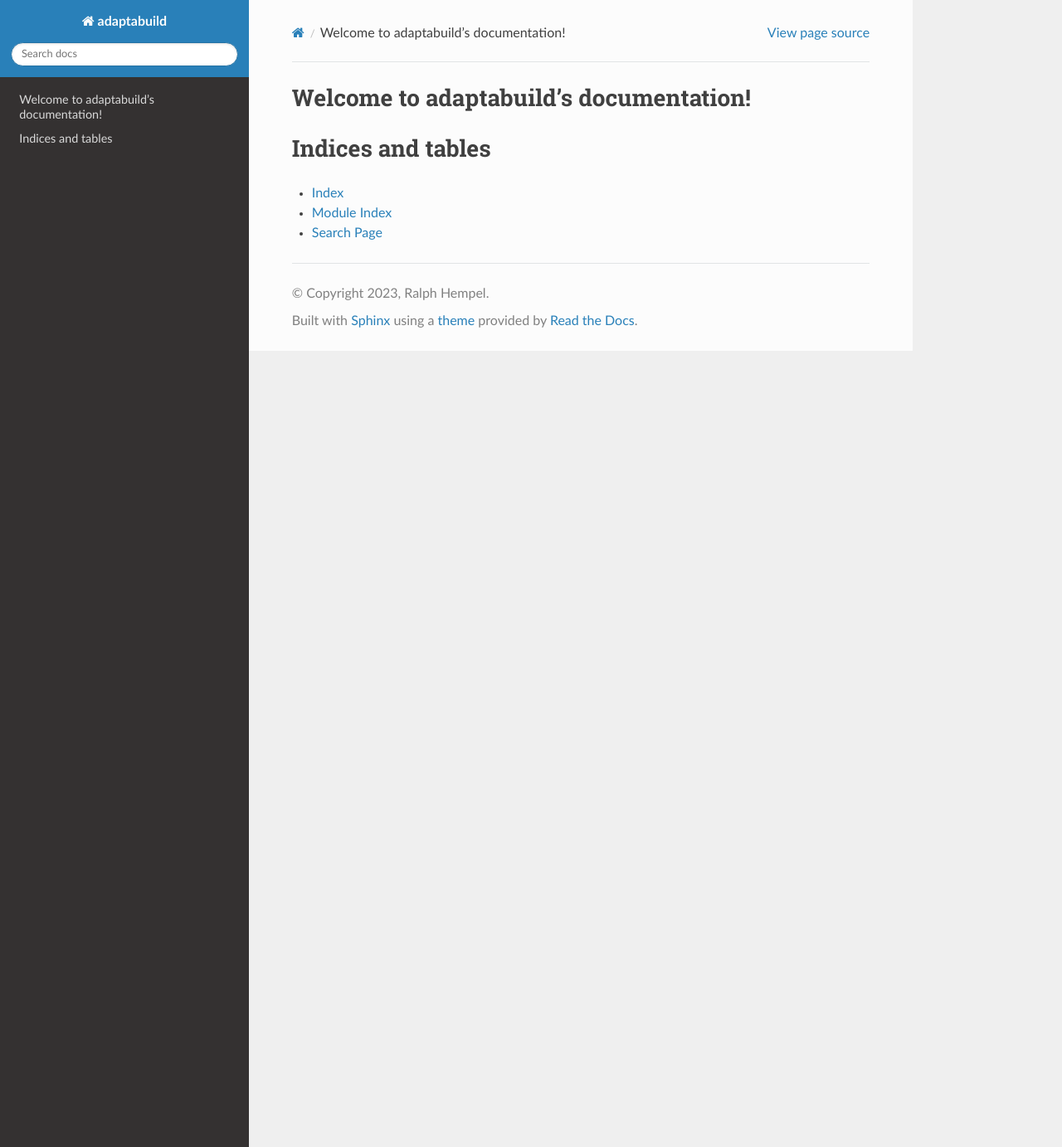
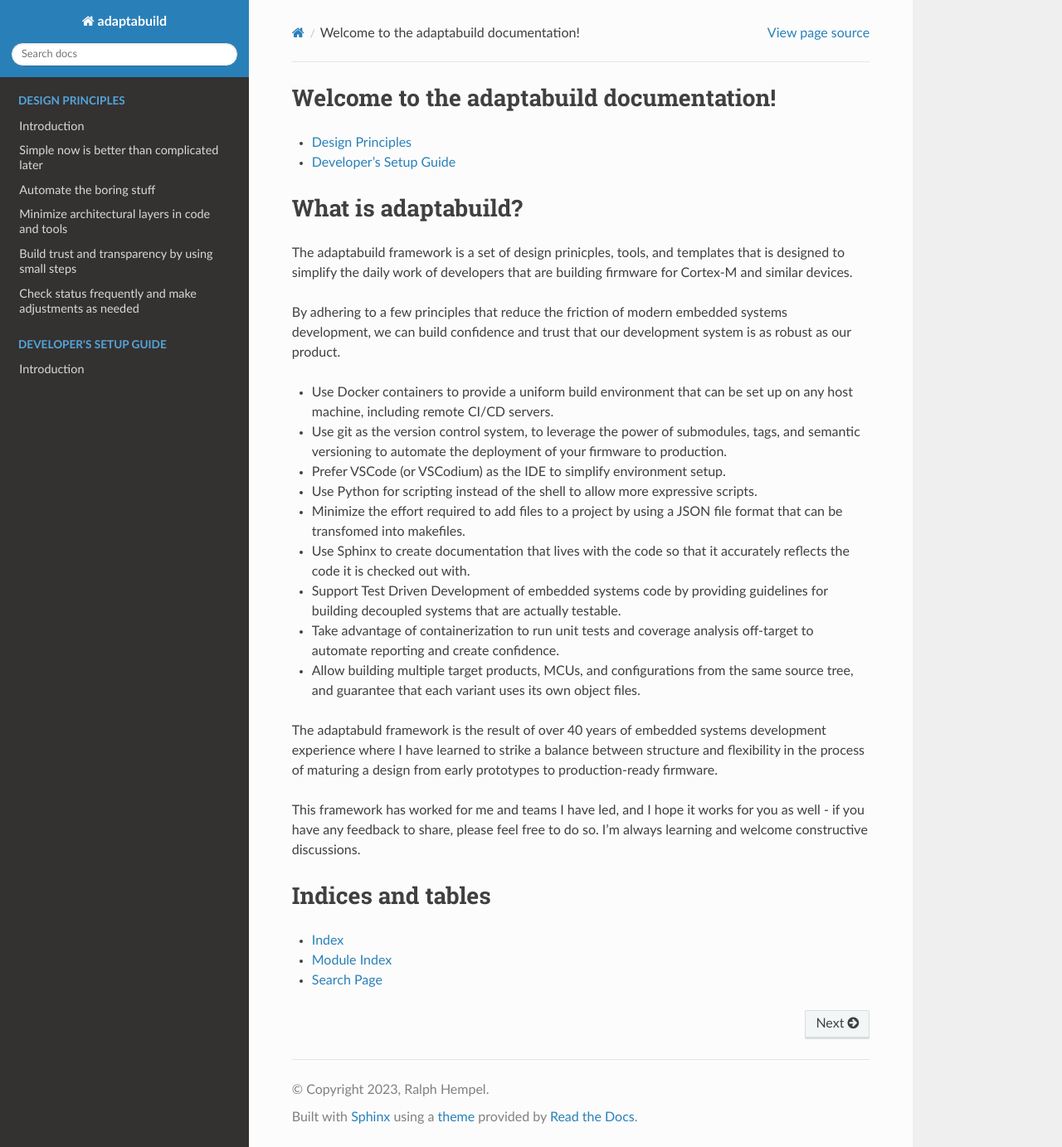
Before and after one commit to rhempel/adaptabuild, a Sphinx documentation site: the page built from doc/sphinx/source/index.rst, in a window 1280 px wide and 1383 px high. Shown: the whole window at 83% size. Built offline with Sphinx 7.4.7 and the Read the Docs theme 2.0.0, drawn with Linux system fonts in a browser that asks for light colours.

Commit message:
[ABE-1] Add design guidelines doc

```diff
--- /dev/null
+++ b/doc/sphinx/source/design_principles/design_principles.rst
@@ -0,0 +1,283 @@
+.. |Product| replace:: ``adaptabuild``
+
+Introduction
+============
+
+For any product development effort, it is important to have guiding principles
+set out early in the process. This helps the team to make decisions, understand
+the purpose of the project, and to clarify why things are the way they are.
+
+The ``adaptabuild`` project has the following design principles:
+
+- Simple now is better than complicated later
+- Automate the boring stuff
+- Minimize architectural layers in code and tools
+- Build trust and transparency by using small steps
+- Check status frequently and make adjustments as needed
+
+Notice that there is no mention of specific tools or techniques here. We are
+trying to establish a set of values that reflect how we will develop a system,
+and these values will also help us to make choices that improve outcomes
+for the project and the team.
+
+Remember that ``adaptabuild`` is for *small* Cortex-M class microcontrollers
+and does not attempt to play in the same space as Yocto or similar tools for
+embedded Linux.
+
+Simple now is better than complicated later
+===========================================
+
+When I use this phrase, there is often pushback because it sounds like I am
+advocating for making a hack now just to get things done, which increases
+technical debt. In fact, this is partly true - but it's not necessarily a bad
+thing and here's why.
+
+When we begin a new project, there is a temptation to start with a grand vision
+and plan do "do it right this time". We reflect on the mistakes and poor
+assumptions of previous projects, or we are told that we need to plan better
+so that we don't miss the deadline this time.
+
+For most projects - even "simple" ones - this is almost impossible because
+the reality is that the project is probably complex.
+
+We spend so much time doing detailed design, estimating, scheduling, and risk
+analysis that we end up believing we have removed uncertainty, and are in
+a position of having to stick the design or plan no matter what. Sometimes
+there is so much effort invested in the early design phase that we can't bear
+the thought of changing direction or cutting scope.
+
+Options
+-------
+
+When deciding on tools, architectures, or even next steps to take in a
+projects, look for ways to simplify things as much as possible. Here are
+some examples:
+
+Vendor Supplied HAL
+  Clone the vendor's BSP or HAL as-is and incorporate it as a submodule of
+  your project. Go one step further and make a local fork of the vendor's
+  git repository for the BSP and create a new branch for your minimal
+  local changes. More on this when we discuss using git for trunk based
+  development.
+
+Docker Containers
+  The days of running true virtual environments like VMWare or VirtualBox
+  for firmware development are numbered. It made sense when the debugging
+  tools were made by a company that went out of business and only supported
+  Windows 200 - thankfully modern Cortex-M class all use JTAG and are well
+  supported on Linux. For developers running Windows and MacOS we can now
+  take advantage of Docker images to create a unified build environment
+  that is exactly the same as your CI/CD pipeline will use.
+
+Python As The Scripting Language
+  In the past I advocated for using ``bash`` or a similar shell Language
+  for automating tasks, and that required installing Cygwin or MSYS2 on
+  WIndows machines or dealing with subtle differences in default shells.
+  There is simply no excuse anymore for not using Python 3.x as your
+  standard scripting language, as long as you follow some basic rules to
+  ensure your scripts are portable.
+
+GNU make As The Build System
+  There are plenty of alternatives to make out there such as CMake, Meson,
+  and even Yocto. In some cases they are layers on top of make, so why
+  not spend some effort creating a makefile system that simplifies the
+  task of specifying *what* needs to be built and leave the *how* to
+  the supporting makefiles that most developers never need to touch.
+
+The key to chosing simple over complicated is that you get started on the
+learning path more quickly so that you can make adjustments sooner.
+
+Automate the boring stuff
+=========================
+
+Building a release (or debug) version of your project from scratch on a
+new developer's machine is the ultimate test of your process. If you need
+to write a 50 page document to lay out the steps needed to install the
+IDE and toolchain, and set up your code repositories, and select specific
+options before hitting compile in your IDE, then you are probably doing
+things the hard way.
+
+In a modern development environment, you should be able to clone a repo
+that has *everything* needed to spin up a new Docker container that has
+a command lines to:
+
+- Build any variant of your product
+- Build the documentation
+- Run off-target unit tests and reports
+- Build code coverage reports
+
+Your developers should be able to be confident that their unit tests cover
+90% of the functionality of your product, and that manual testing can be
+minimized to things that have changed.
+
+This is usually only possible when your design is truly decoupled into
+testable modules, and you are able to confidently say that a change in
+one area will not affect something else.
+
+Of course there are always things we discover in integration on real
+hardware, but with a great off-target test suite it will be much easier
+to make reasonable guesses about where the problem lies.
+
+Options
+-------
+
+When deciding on tools, architectures, or even next steps to take in a
+projects, look for ways to automate things as much as possible. The
+secion on simplification has many good ideas already, here are some
+for automation.
+
+VSCode (or VSCodium) as IDE
+  As a long time ``vi`` user and being generally disappointed with
+  vendor supplied IDEs, I was surprised to be relatively happy with
+  VSCode:
+
+  - It doesn't force you to use vendor specific project file
+    structures that may not match your actual file structure.
+  - It has built in support for git
+  - You can attach to a Docker container running your development
+    environment
+  - You can debug Cortex-M micros in VSCode (yes really!)
+  - You can run your builds from a command-line or as tasks
+
+GitLab pipelines or GitHub actions
+  Whatever your ``git`` vendor of choice, use their built-in CI
+  pipeline tools for your project. If you are using another tool
+  like Jenkins already then have a close look and decide if yet
+  another tool on a separate machine is worth the trouble.
+
+Python Scripts
+  We have already discussed using Python as a scripting language, and
+  here we are advocating for building those scripts in such a way so
+  that they can be used in multiple ways, this usually means creating
+  proper Python classes that can be imported and re-used.
+
+  Wait, isn't that overkill? Maybe, but it helps to reinforce the
+  idea that all the code we write should be high quality and testable.
+
+Wherever possible choose automation as a way of freeing up developer
+time for challenging tasks. Building a release shouldn't be one of them.
+
+Minimize architectural layers in code and tools
+===============================================
+
+Architectural layers are good, too many layers are bad, and layers
+that don't really isolate dependencies are terrible.
+
+Every layer that you add to an architecture or process is an
+opportunity for information to leak out, or contamination to leak
+in. We are not talking about leaking secrets, we are talking about
+leaking implementation details across layers, losing information
+between layers, and rewriting layers because ... well, because
+we don't like how that layer works (or we don't understand it).
+
+The same goes for tools, which is why vendor supplied code generators
+and project build systems are often sources of great confusion and
+wasted time.
+
+Options
+-------
+
+When deciding on tools, architectures, or even next steps to take in a
+projects, look for ways to reduce layers as much as possible. If you
+need a layer, take care to design it so that it is truly a layer
+and not just a way of reaching into another layer to get implementation
+details.
+
+Vendor Supplied HAL
+  Leave the vendor supplied HAL as-is and create your own branch where
+  the only addition is ``adaptabuild.mak`` to build the full HAL as
+  a library. This ensures that when vendor supplied changes come, you
+  will have a much easier time merging with those changes.
+
+Logical Device HAL
+  The trap that is easy to fall into here is designing a generic HAL
+  for GPIO, or Serial comms, or ADC inputs. This is usually a wasted
+  effort because you end up needing a generic configuration file to
+  set up your peripheral maps between the generic HAL and the vendor
+  HAL.
+
+  Instead, consider writing a logical device HAL for switch input,
+  or battery charging, or file systems and divide that into the
+  common code and MCU specific code. The reality is that you will
+  only need to support one (maybe two) MCU variants so writing the
+  MCU specific code twice is not a big deal if you separated the
+  layers properly.
+
+  Another advantage is that it makes testing your logical device API
+  much easier if you can mock out the hardware.
+
+Sphinx for Documentation
+  As much as possible, put your project specific documentation in the
+  same repo as the source code. This makes it possible to retreive
+  test plans, design guides, API descriptions as they were when the
+  code was committed!
+
+  Take advantage of Sphinx' ability to leverage Doxygen to create
+  documentation from C code, which means you can put detailed design
+  notes right in the code and they automatically generate browsable
+  documentation when your project is built.
+
+  No additional layers to an external documentation tool or repository
+  means developers have much less friction to keeping docs up to date
+  and actually useful for their teammates.
+
+We will discuss effective layering techniques for code in the
+TDD section.
+
+Build trust and transparency by using small steps
+=================================================
+
+We have long since learned that most projects in the complex domain
+are difficult to estimate and plan accurately. Are we absolutely sure
+that the boards are going be delivered on that date? Is Kelly going
+to find a new job? What if the other must-win projects needs help
+in 6 months and we lose two developers?
+
+These are all things that could happen, and just adding buffer to the
+schedule isn't good enough, because it will *always* get eaten up.
+
+This is a common complaint about firmware teams - they often seem
+to take longer to get things done than planned, and when they fix
+last minute issues or add features, something else breaks.
+
+Options
+-------
+
+When you need to build trust in your team across the organization, look
+for ways to make even small steps visible. Make sure that you are
+seen as a team that is actively working to get better at what you do.
+
+Off Target Test Driven Development
+  Don't waste time waiting for the prototype boards to arrive by
+  spending it doing detailed designes, estimates, and risk analysis.
+  Instead, work together with your team to create a design that is
+  testable off-target. Practice doing TDD now, before you need to
+  get prototype boards up and running.
+
+  You will be able to demonstrate passing test cases, better code
+  coverage, and build confidence that your team is creating truly
+  decoupled modules that can be reused.
+
+Vendor Supplied Demo Boards
+  Sometimes you will be able to use a vendor supplied board to get
+  the core of your product and its variants up and running. Use
+  this opportunity to iron out your development toolchain and git
+  processes. It's not going to be easier than now.
+
+Use GitHub or Gitlab to host your Documentation
+  This document is written in ReStrucured Text and rendered in ability
+  pipeline using SPhinx. Your team should be able to automatically
+  deploy these documents and make them browsable for anyone that
+  needs to see what's going on.
+
+  That includes code coverage and unit test results. Most likely
+  nobody will look at them outside your team, but you are sharing
+  them openly and they don't take any time or thought to create
+  because you automated the boring stuff.
+
+Building trust is incredibly difficult, and the longer your team
+has been perceived as not dependable the longer it takes to earn
+trust back - but it's worth it.
+
+Check status frequently and make adjustments as needed
+======================================================
--- /dev/null
+++ b/doc/sphinx/source/developers_setup_guide/developers_setup_guide.rst
@@ -0,0 +1,4 @@
+Introduction
+============
+
+More text here
--- a/doc/sphinx/source/index.rst
+++ b/doc/sphinx/source/index.rst
@@ -3,14 +3,70 @@
    You can adapt this file completely to your liking, but it should at least
    contain the root `toctree` directive.
 
-Welcome to adaptabuild's documentation!
-=======================================
+Welcome to the adaptabuild documentation!
+=========================================
 
 .. toctree::
    :maxdepth: 2
    :caption: Contents:
 
+.. toctree::
+   :maxdepth: 2
+   :caption: Design Principles
+   :hidden:
 
+   design_principles/design_principles
+
+.. toctree::
+   :maxdepth: 2
+   :caption: Developer's Setup Guide
+   :hidden:
+
+   developers_setup_guide/developers_setup_guide
+
+- :doc:`Design Principles </design_principles/design_principles>`
+- :doc:`Developer's Setup Guide </developers_setup_guide/developers_setup_guide>`
+
+What is adaptabuild?
+====================
+
+The adaptabuild framework is a set of design prinicples, tools, and
+templates that is designed to simplify the daily work of developers that
+are building firmware for Cortex-M and similar devices.
+
+By adhering to a few principles that reduce the friction of modern
+embedded systems development, we can build confidence and trust that
+our development system is as robust as our product.
+
+- Use Docker containers to provide a uniform build environment that
+  can be set up on any host machine, including remote CI/CD servers.
+- Use git as the version control system, to leverage the power of
+  submodules, tags, and semantic versioning to automate the deployment
+  of your firmware to production.
+- Prefer VSCode (or VSCodium) as the IDE to simplify environment
+  setup.
+- Use Python for scripting instead of the shell to allow more expressive
+  scripts.
+- Minimize the effort required to add files to a project by using a
+  JSON file format that can be transfomed into makefiles.
+- Use Sphinx to create documentation that lives with the code so that
+  it accurately reflects the code it is checked out with.
+- Support Test Driven Development of embedded systems code by providing
+  guidelines for building decoupled systems that are actually testable.
+- Take advantage of containerization to run unit tests and coverage
+  analysis off-target to automate reporting and create confidence.
+- Allow building multiple target products, MCUs, and configurations
+  from the same source tree, and guarantee that each variant uses its
+  own object files.
+
+The adaptabuld framework is the result of over 40 years of embedded systems
+development experience where I have learned to strike a balance between
+structure and flexibility in the process of maturing a design from early
+prototypes to production-ready firmware.
+
+This framework has worked for me and teams I have led, and I hope it
+works for you as well - if you have any feedback to share, please feel
+free to do so. I'm always learning and welcome constructive discussions.
 
 Indices and tables
 ==================
```
